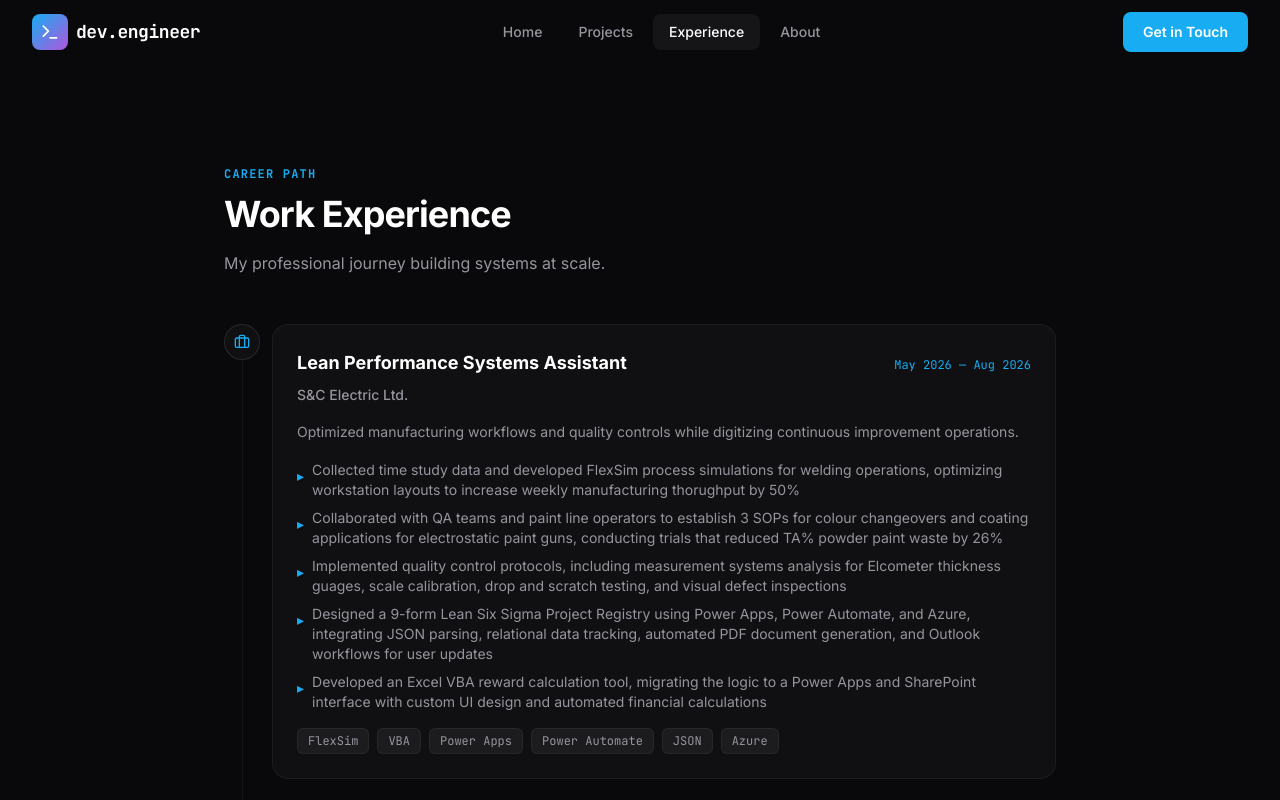
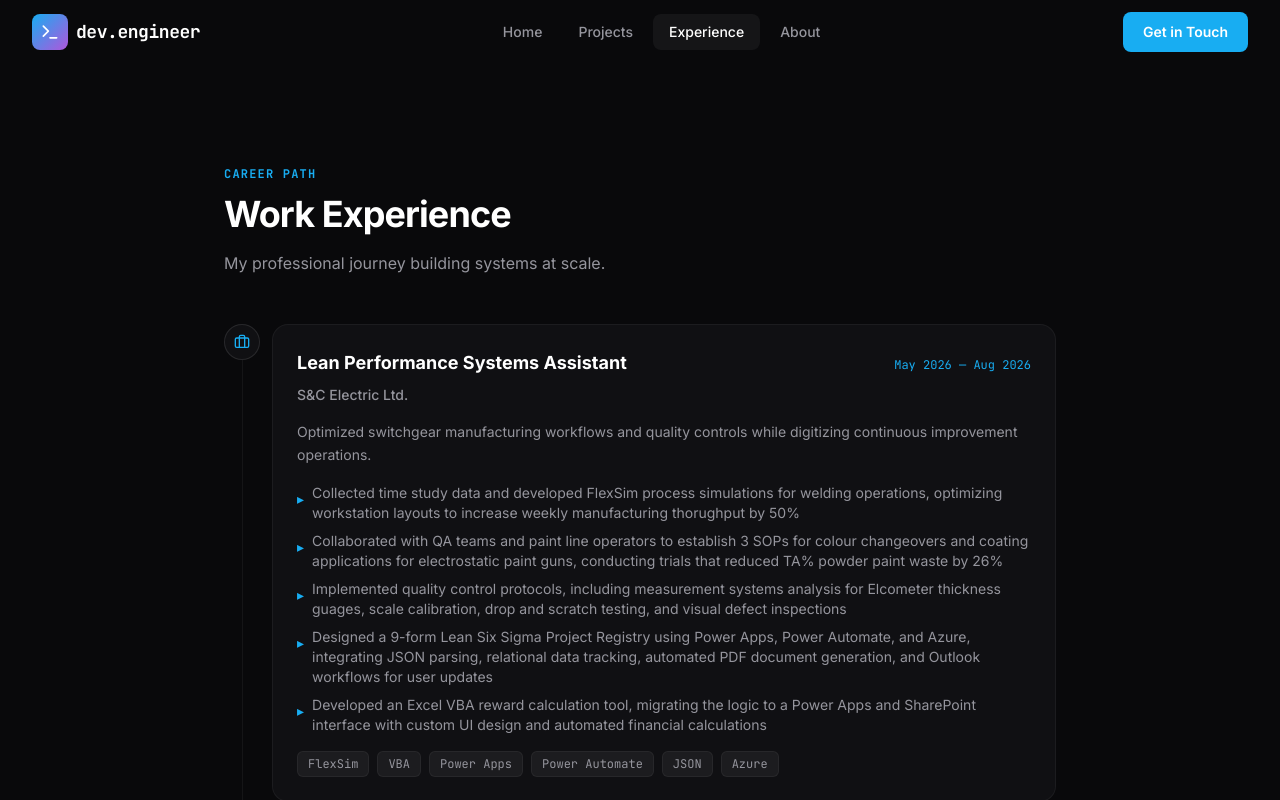
Before and after one commit to choi9948/Seunghee-Choi-Portfolio, a React (Vite) app: page /experience in a window 1280 px wide. Shown: the top 800 px of the page. Built offline with nearby package versions, Linux system fonts and the light colour scheme; what @radix-ui/themes would draw is missing.

Commit message:
Refine job description for S&C Electric Ltd.

```diff
--- a/src/pages/Experience.tsx
+++ b/src/pages/Experience.tsx
@@ -9,7 +9,7 @@ import React from 'react';
         role: 'Lean Performance Systems Assistant',
         company: 'S&C Electric Ltd.',
         period: 'May 2026 — Aug 2026',
-        description: 'Optimized manufacturing workflows and quality controls while digitizing continuous improvement operations.',
+        description: 'Optimized switchgear manufacturing workflows and quality controls while digitizing continuous improvement operations.',
         achievements: [
           'Collected time study data and developed FlexSim process simulations for welding operations, optimizing workstation layouts to increase weekly manufacturing thorughput by 50%',
           'Collaborated with QA teams and paint line operators to establish 3 SOPs for colour changeovers and coating applications for electrostatic paint guns, conducting trials that reduced TA% powder paint waste by 26%',
```
